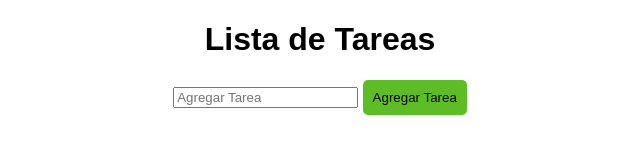
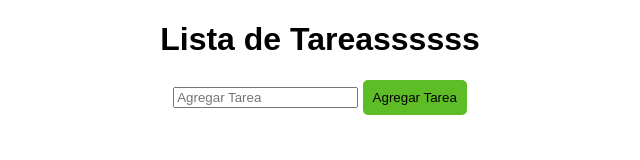
Before and after one commit to luchogrz/toDo, a plain HTML site: page index.html in a window 1280 px wide. Shown: the whole page, without its empty margins (320-960 px from the left). Drawn offline with Linux system fonts and the light colour scheme.

Commit message:
mas ssss

```diff
--- a/index.html
+++ b/index.html
@@ -11,7 +11,7 @@
 <body>
     <script defer src="./js/js.js"> </script>
 
-    <h1>Lista de Tareas</h1>
+    <h1>Lista de Tareassssss</h1>
     <input type="text" id="nuevaTarea" placeholder="Agregar Tarea">
     <button onclick="agregarTarea()">Agregar Tarea</button>
     <ul id="listaTareas"></ul>
```
